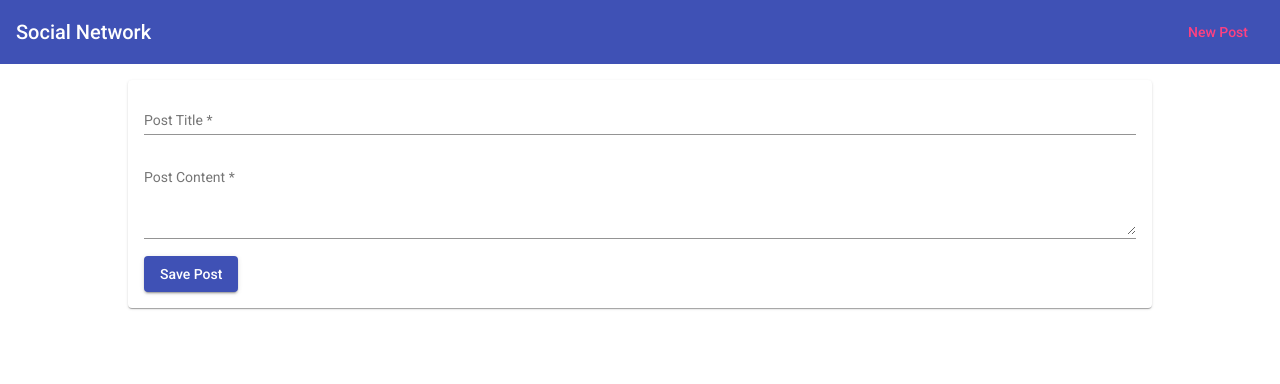
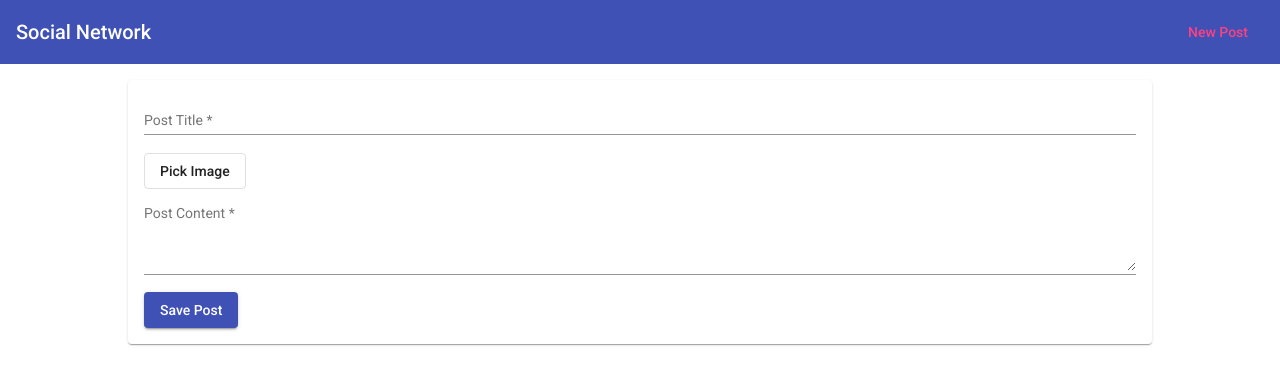
Before and after one commit to kaustubh-kulkarni/SocialNetworkClone, an Angular app in the folder SocialNetworkClone/: page /create in a window 1280 px wide. Shown: the top 384 px of the page. Built offline with nearby package versions, Linux system fonts and the light colour scheme.

Commit message:
Added file upload in post create

```diff
--- a/SocialNetworkClone/src/app/components/post-create/post-create.component.css
+++ b/SocialNetworkClone/src/app/components/post-create/post-create.component.css
@@ -6,3 +6,7 @@
 mat-spinner {
     margin: auto;
 }
+
+input[type="file"] {
+    visibility: hidden;
+}
--- a/SocialNetworkClone/src/app/components/post-create/post-create.component.html
+++ b/SocialNetworkClone/src/app/components/post-create/post-create.component.html
@@ -7,6 +7,10 @@
             <input matInput type="text" name="title" placeholder="Post Title" [ngModel]="post?.title" required #title="ngModel">
             <mat-error *ngIf="title.invalid">Please enter a post title</mat-error>
         </mat-form-field>
+        <div>
+            <button mat-stroked-button type="button" (click)="filePicker.click()">Pick Image</button>
+            <input type="file" #filePicker>
+        </div>
         <mat-form-field>
             <textarea matInput rows="4" name="content" placeholder="Post Content" [ngModel]="post?.content" required #content="ngModel"></textarea>
             <mat-error *ngIf="content.invalid">Please enter a post content</mat-error>
```
